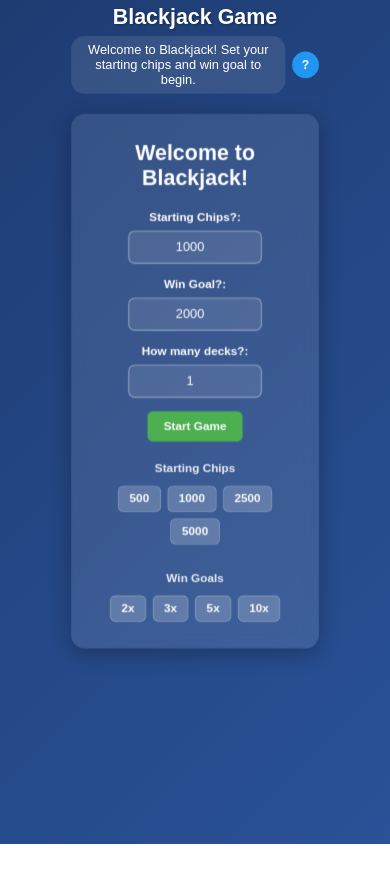
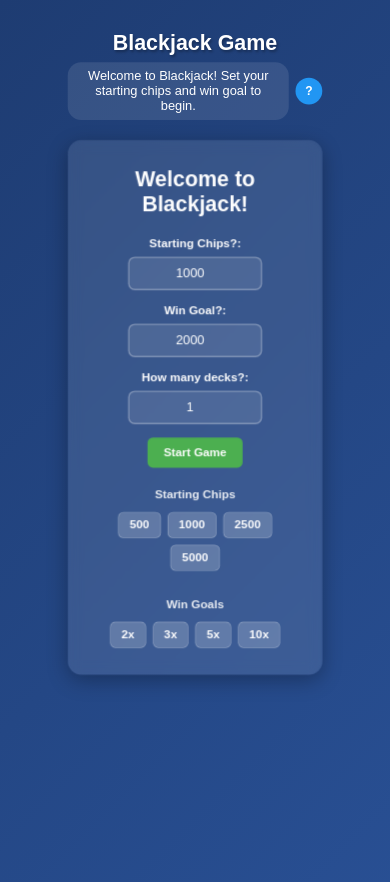
Before and after one commit to jonas-mortensen-01/Blackjack, a Vue app: page / in a window 390 px wide. Shown: the top 882 px of the page. Before the commit the page ends 844 px from the top, so only its background shows below. Built offline with nearby package versions, Linux system fonts and the light colour scheme.

Commit message:
- Changed some sizing to fit better on smaller screens

```diff
--- a/components/BlackjackGame.vue
+++ b/components/BlackjackGame.vue
@@ -827,7 +827,8 @@ function setActiveHand(index: number) {
 
 @media (max-width: 600px) {
   .blackjack-game {
-    padding: 10px;
+    padding: 50px 5px;
+    max-height: min-content;
   }
 
   .game-header h1 {
```
